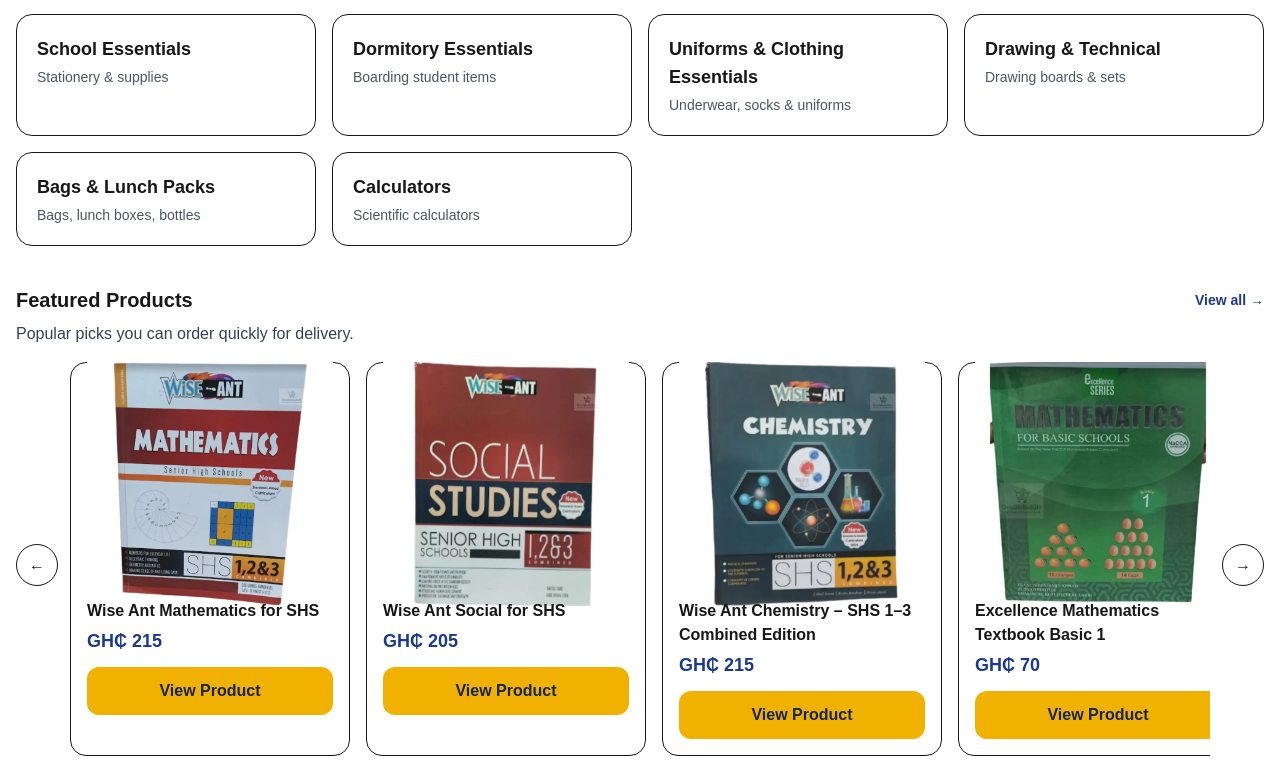
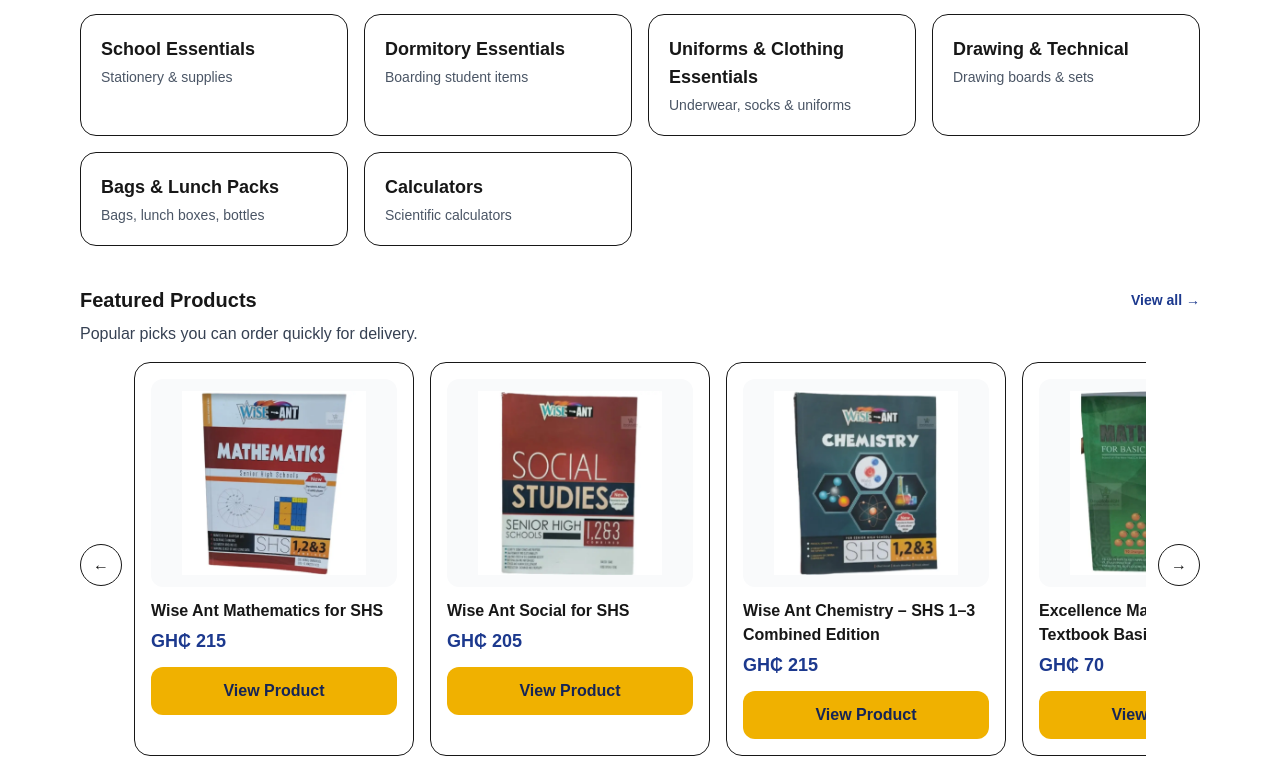
Before and after one commit to dlanquaye/deeglobalgh-website, a Next.js app: page / in a window 1280 px wide. Shown: the part 652-1420 px from the top of the page. Built offline with nearby package versions, Linux system fonts and the light colour scheme.

Commit message:
Fix mobile overflow and product image layout

```diff
--- a/app/components/ProductCard.tsx
+++ b/app/components/ProductCard.tsx
@@ -1,6 +1,5 @@
 import Image from "next/image";
 import type { Product } from "@/app/lib/products";
-
 
 export default function ProductCard({ product }: { product: Product }) {
   const imageSrc = product?.image?.src || "/products/placeholder.webp";
@@ -8,31 +7,35 @@ export default function ProductCard({ product }: { product: Product }) {
   const imageTitle = product?.image?.title || product?.name || "Product image";
 
   return (
-    <div className="card-brand overflow-hidden">
-      <div className="bg-white">
-        <div className="flex h-44 items-center justify-center bg-[color:var(--bg-soft)]">
+    <div className="overflow-hidden rounded-2xl border bg-white">
+      {/* Image box */}
+      <div className="p-4 pb-0">
+        <div className="relative aspect-square w-full overflow-hidden rounded-2xl bg-gray-50 border">
           <Image
             src={imageSrc}
             alt={imageAlt}
             title={imageTitle}
-            width={400}
-            height={400}
-            className="h-48 w-auto object-contain"
+            fill
+            sizes="(max-width: 640px) 100vw, 400px"
+            className="object-contain p-4"
           />
         </div>
       </div>
 
+      {/* Product details */}
       <div className="p-4">
-        <div className="text-sm font-semibold text-[color:var(--text-main)]">
+        <div className="text-sm font-semibold text-gray-900 leading-snug">
           {product.name}
         </div>
 
-        <div className="mt-2 flex items-center justify-between">
-          <div className="text-base font-bold text-[color:var(--brand-blue)]">
+        <div className="mt-2 flex items-center justify-between gap-3">
+          <div className="text-base font-extrabold text-blue-900 whitespace-nowrap">
             GH₵ {product.price}
           </div>
 
-          <button className="btn-primary !px-4 !py-2 text-sm">Add to cart</button>
+          <button className="rounded-xl bg-blue-900 px-4 py-2 text-sm font-extrabold text-white hover:opacity-90 whitespace-nowrap">
+            Add to cart
+          </button>
         </div>
       </div>
     </div>
--- a/app/globals.css
+++ b/app/globals.css
@@ -6,13 +6,10 @@ body {
   overflow-x: hidden;
 }
 
-
 :root {
   --background: #ffffff;
   --foreground: #171717;
 }
-
-
 
 @media (prefers-color-scheme: dark) {
   :root {
@@ -25,23 +22,4 @@ body {
   background: var(--background);
   color: var(--foreground);
   font-family: Arial, Helvetica, sans-serif;
-  /* ===== Mobile Horizontal Overflow Fix ===== */
-html,
-body {
-  max-width: 100%;
-  overflow-x: hidden;
 }
-
-/* DEBUG: highlight anything that exceeds screen width */
-* {
-  max-width: 100%;
-}
-img,
-svg,
-video,
-canvas {
-  max-width: 100%;
-  height: auto;
-}
-
-}
--- a/app/page.tsx
+++ b/app/page.tsx
@@ -275,16 +275,18 @@ export default function Home() {
                     href={`/product/${p.slug}`}
                     className="min-w-[280px] max-w-[280px] snap-start rounded-2xl border bg-white p-4 transition hover:-translate-y-1 hover:bg-gray-50"
                   >
-                    <div className="flex h-52 items-center justify-center rounded-xl bg-gray-50">
+                    <div className="relative h-52 w-full overflow-hidden rounded-xl bg-gray-50">
   <Image
     src={imageSrc}
     alt={imageAlt}
     title={imageTitle}
-                        width={500}
-                        height={500}
-                        className="h-48 w-auto object-contain"
+    fill
+    sizes="(max-width: 640px) 100vw, 280px"
+    className="object-contain p-3"
   />
 </div>
+
+
 
                     <div className="mt-3 font-semibold">{p.name}</div>
                     <div className="mt-1 text-lg font-extrabold text-blue-900">
--- a/app/product/[slug]/page.tsx
+++ b/app/product/[slug]/page.tsx
@@ -1,4 +1,5 @@
 import Link from "next/link";
+import Image from "next/image";
 import type { Metadata } from "next";
 import { products } from "@/app/lib/products";
 
@@ -7,6 +8,11 @@ type Props = {
 };
 
 const SITE_URL = "https://deeglobalgh.com";
+
+function normalizeImageSrc(src?: string) {
+  if (!src) return "/products/placeholder.webp";
+  return src.startsWith("/") ? src : `/${src}`;
+}
 
 export async function generateMetadata({ params }: Props): Promise<Metadata> {
   const { slug } = await params;
@@ -28,7 +34,9 @@ export async function generateMetadata({ params }: Props): Promise<Metadata> {
     `Buy ${product.name} in Ghana from DeeglobalGh. Available for delivery.`;
 
   const canonicalUrl = `${SITE_URL}/product/${product.slug}`;
-  const imageUrl = `${SITE_URL}${product.image?.src || "/products/placeholder.webp"}`;
+
+  const imageSrc = normalizeImageSrc(product.image?.src);
+  const imageUrl = `${SITE_URL}${imageSrc}`;
 
   return {
     title,
@@ -74,7 +82,7 @@ export default async function ProductPage({ params }: Props) {
   }
 
   // ✅ Image fields (SEO)
-  const imageSrc = product.image?.src || "/products/placeholder.webp";
+  const imageSrc = normalizeImageSrc(product.image?.src);
   const imageAlt = product.image?.alt || product.name || "DeeglobalGh product";
   const imageTitle = product.image?.title || product.name || "Product image";
 
@@ -85,7 +93,7 @@ export default async function ProductPage({ params }: Props) {
     "@context": "https://schema.org",
     "@type": "Product",
     name: product.name,
-    image: [imageSrc],
+    image: [`${SITE_URL}${imageSrc}`],
     description:
       product.seo?.fullDescription ||
       product.seo?.metaDescription ||
@@ -103,8 +111,6 @@ export default async function ProductPage({ params }: Props) {
       price: product.price,
       availability: "https://schema.org/InStock",
       itemCondition: "https://schema.org/NewCondition",
-
-      // ✅ Optional but recommended (Merchant Listings)
       shippingDetails: {
         "@type": "OfferShippingDetails",
         shippingDestination: {
@@ -132,13 +138,11 @@ export default async function ProductPage({ params }: Props) {
           },
         },
       },
-
       hasMerchantReturnPolicy: {
         "@type": "MerchantReturnPolicy",
         applicableCountry: "GH",
         returnPolicyCategory: "https://schema.org/MerchantReturnNotPermitted",
       },
-
       priceValidUntil: "2026-12-31",
     },
   };
@@ -165,19 +169,21 @@ export default async function ProductPage({ params }: Props) {
       </div>
 
       <div className="mt-4 grid grid-cols-1 gap-6 lg:grid-cols-2">
-        {/* Product Image */}
+
+        {/* ✅ Product Image */}
 <div className="rounded-2xl border bg-white p-4">
-          <div className="flex h-96 items-center justify-center rounded-xl bg-gray-50">
+  <div className="flex h-[360px] sm:h-[420px] lg:h-[520px] w-full items-center justify-center overflow-hidden rounded-2xl border bg-gray-50">
     <img
       src={imageSrc}
       alt={imageAlt}
       title={imageTitle}
-              className="h-80 w-auto object-contain"
       loading="lazy"
+      className="max-h-full max-w-full object-contain p-4"
     />
   </div>
 
-          {/* Optional Caption (good SEO + trust) */}
+
+          {/* Optional Caption */}
           {product.image?.caption ? (
             <p className="mt-3 text-sm text-gray-600">{product.image.caption}</p>
           ) : null}
@@ -193,7 +199,6 @@ export default async function ProductPage({ params }: Props) {
 
           <div className="mt-2 text-xl font-bold">GH₵ {product.price}</div>
 
-          {/* ✅ short summary */}
           {product.seo?.shortSummary ? (
             <p className="mt-4 text-gray-700">{product.seo.shortSummary}</p>
           ) : (
@@ -227,7 +232,9 @@ export default async function ProductPage({ params }: Props) {
       {/* Related Products */}
       <section className="mt-10">
         <h2 className="text-xl font-bold text-blue-900">Related Products</h2>
-        <p className="mt-2 text-sm text-gray-700">You may also like these items.</p>
+        <p className="mt-2 text-sm text-gray-700">
+          You may also like these items.
+        </p>
 
         <div className="mt-4 grid grid-cols-1 gap-4 sm:grid-cols-2 lg:grid-cols-3">
           {products
@@ -239,7 +246,7 @@ export default async function ProductPage({ params }: Props) {
             })
             .slice(0, 3)
             .map((rp) => {
-              const rpImageSrc = rp.image?.src || "/products/placeholder.webp";
+              const rpImageSrc = normalizeImageSrc(rp.image?.src);
               const rpImageAlt = rp.image?.alt || rp.name || "Product image";
               const rpImageTitle = rp.image?.title || rp.name || "Product";
 
@@ -249,13 +256,14 @@ export default async function ProductPage({ params }: Props) {
                   href={`/product/${rp.slug}`}
                   className="rounded-2xl border bg-white p-4 hover:bg-gray-50"
                 >
-                  <div className="flex h-52 items-center justify-center rounded-xl bg-gray-50">
-                    <img
+                  <div className="relative w-full overflow-hidden rounded-2xl border bg-gray-50 h-56">
+                    <Image
                       src={rpImageSrc}
                       alt={rpImageAlt}
                       title={rpImageTitle}
-                      className="h-48 w-auto object-contain"
-                      loading="lazy"
+                      fill
+                      sizes="(max-width: 640px) 100vw, 320px"
+                      className="object-contain p-4"
                     />
                   </div>
 
```
Lines whose indentation alone changed are shown as unchanged.
